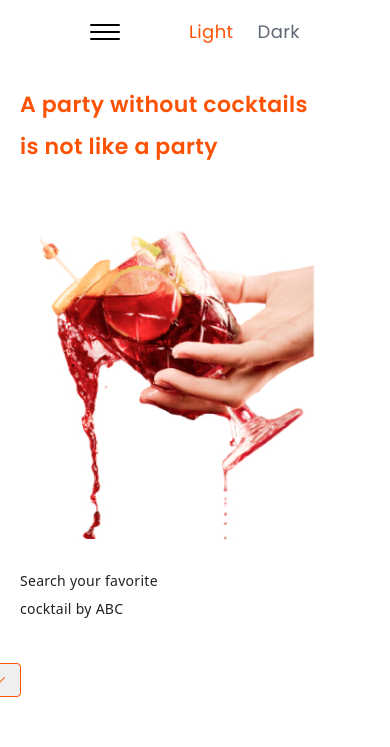
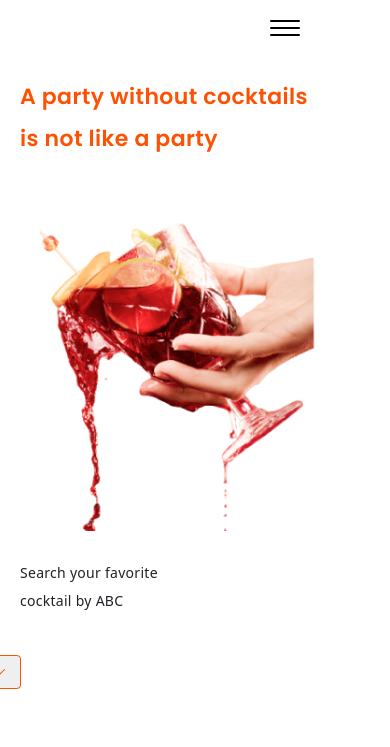
Before and after one commit to sydorenkorv/html-js-team-prohect, a website built with Parcel: page src/index.html in a window 390 px wide. Shown: the top 747 px of the page. Built offline with nearby package versions, Linux system fonts and the light colour scheme; files whose address does not match are found by name.

Commit message:
Update _header.scss

```diff
--- a/src/sass/layout/_header.scss
+++ b/src/sass/layout/_header.scss
@@ -74,8 +74,11 @@
 //toggle
 
 .header__toggle-box {
-  display: flex;
-  align-items: center;
+  display: none;
+  @media screen and (min-width: 1279px) {
+    display: flex;
+    align-items: center;
+  }
 }
 
 input[type='checkbox'] {
@@ -134,11 +137,6 @@ input:checked + .header__toggle:after {
   line-height: 24px;
 }
 
-.header__toggle-light {
-  margin-right: 12px;
-}
-
 .header__toggle-dark {
-  margin-left: 12px;
   color: #5f6775;
 }
```
